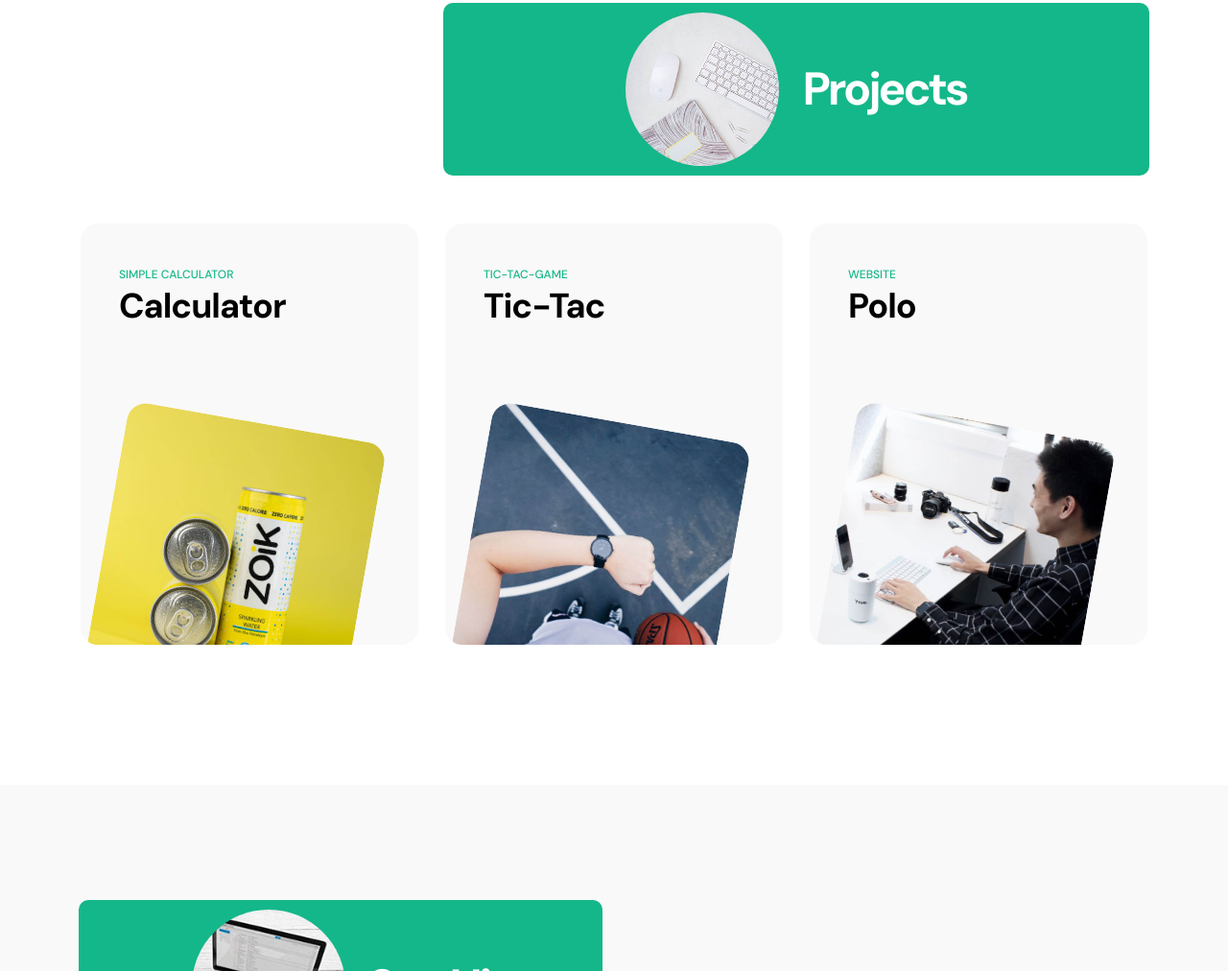
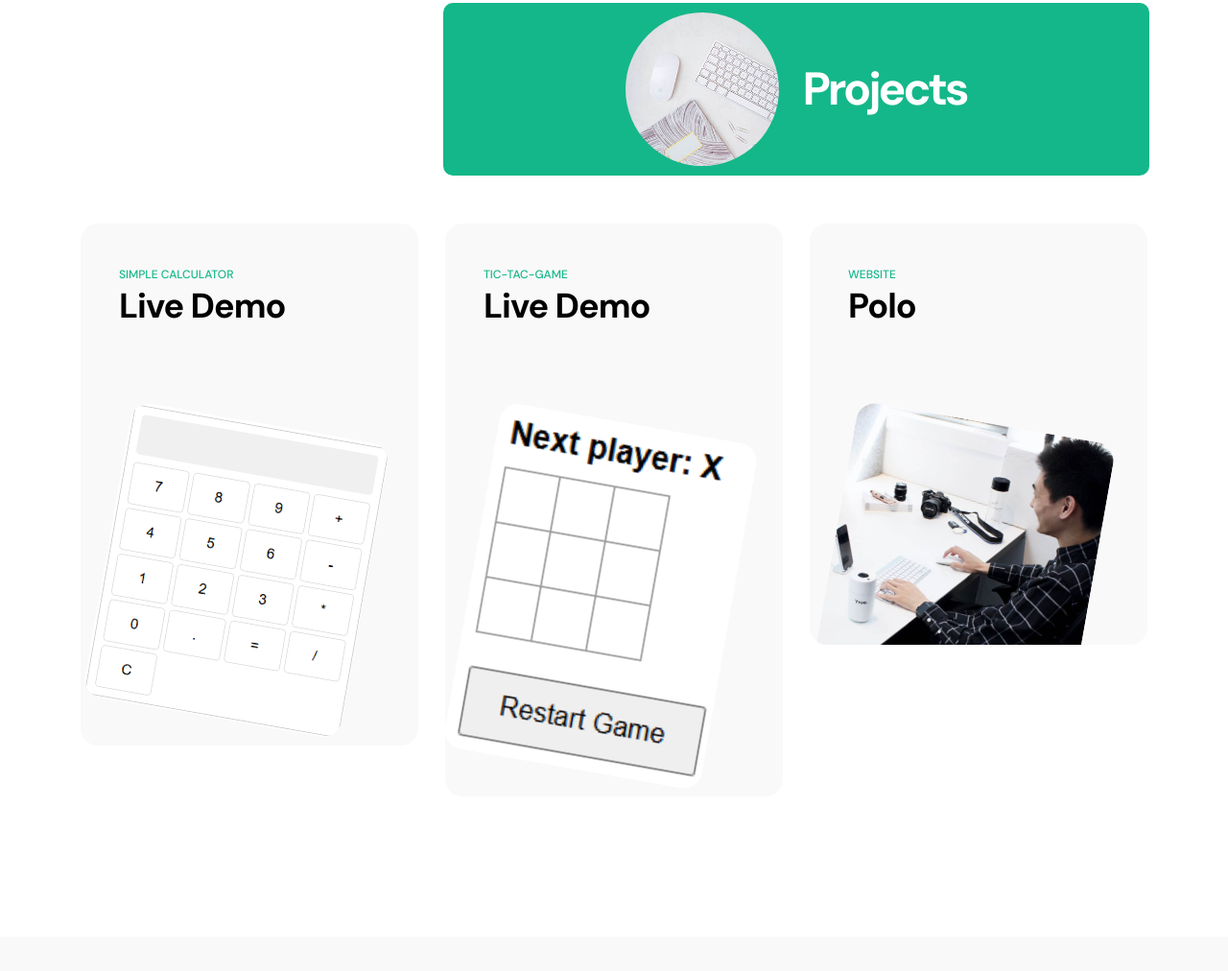
Before and after one commit to tongzong/myportfolio, a plain HTML site: page index.html in a window 1280 px wide. Shown: the part 1788-2800 px from the top of the page at 96% size. Drawn offline with Linux system fonts and the light colour scheme.

Commit message:
add link to github and vercel to view live demo

```diff
--- a/index.html
+++ b/index.html
@@ -93,7 +93,7 @@ https://templatemo.com/tm-578-first-portfolio
                         <!-- <div class="col-lg-7 col-12"> -->
                             <div class="hero-text">
                                 <div class="hero-title-wrap d-flex align-items-center mb-4">
-                                    <img src="images/bity.jpg" alt="bity">
+                                    <img src="./images/bt.jpg" class="avatar-image avatar-image-large img-fluid" alt="">
 
                                     <h1 class="hero-title ms-3 mb-0">BITRUS SUNDAY GOMAM</h1>
                                 </div>
@@ -204,12 +204,17 @@ https://templatemo.com/tm-578-first-portfolio
                                 <div class="projects-info">
                                     <small class="projects-tag">simple Calculator</small>
 
-                                    <h3 class="projects-title">Calculator</h3>
+
+                                    <a href="https://simplecalculator-lemon.vercel.app/"><h3 class="projects-title">Live Demo</h3></a>
                                 </div>
 
-                                <a href="images/projects/nikhil-KO4io-eCAXA-unsplash.jpg" class="popup-image">
-                                    <img src="images/projects/nikhil-KO4io-eCAXA-unsplash.jpg" class="projects-image img-fluid" alt="">
+
+                                <a href="./images/calculator.png" class="popup-image">
+
+
+                                    <img src="./images/calculator.png" class="projects-image img-fluid" alt="">
                                 </a>
+                                <a href="https://github.com/tongzong/simplecalculator"><span><h2>View Code</h2></span></a>
                             </div>
                         </div>
 
@@ -218,12 +223,15 @@ https://templatemo.com/tm-578-first-portfolio
                                 <div class="projects-info">
                                     <small class="projects-tag">Tic-Tac-Game</small>
 
-                                    <h3 class="projects-title">Tic-Tac</h3>
+
+                                    <a href="https://tic-tac-six-mu.vercel.app/"><h3 class="projects-title">Live Demo</h3></a>
                                 </div>
 
-                                <a href="images/projects/the-5th-IQYR7N67dhM-unsplash.jpg" class="popup-image">
-                                    <img src="images/projects/the-5th-IQYR7N67dhM-unsplash.jpg" class="projects-image img-fluid" alt="">
+
+                                <a href="./images/tic-tak.png" class="popup-image">
+                                    <img src="./images/tic-tak.png" class="projects-image img-fluid" alt="">
                                 </a>
+                                <a href="https://github.com/tongzong/tic-tac-game"><span><h2>View Code</h2></span></a>
                             </div>
                         </div>
 
```
Also changed, not shown: images/bt.jpg (added), images/calculator.png (added), images/tic-tak.png (added).
